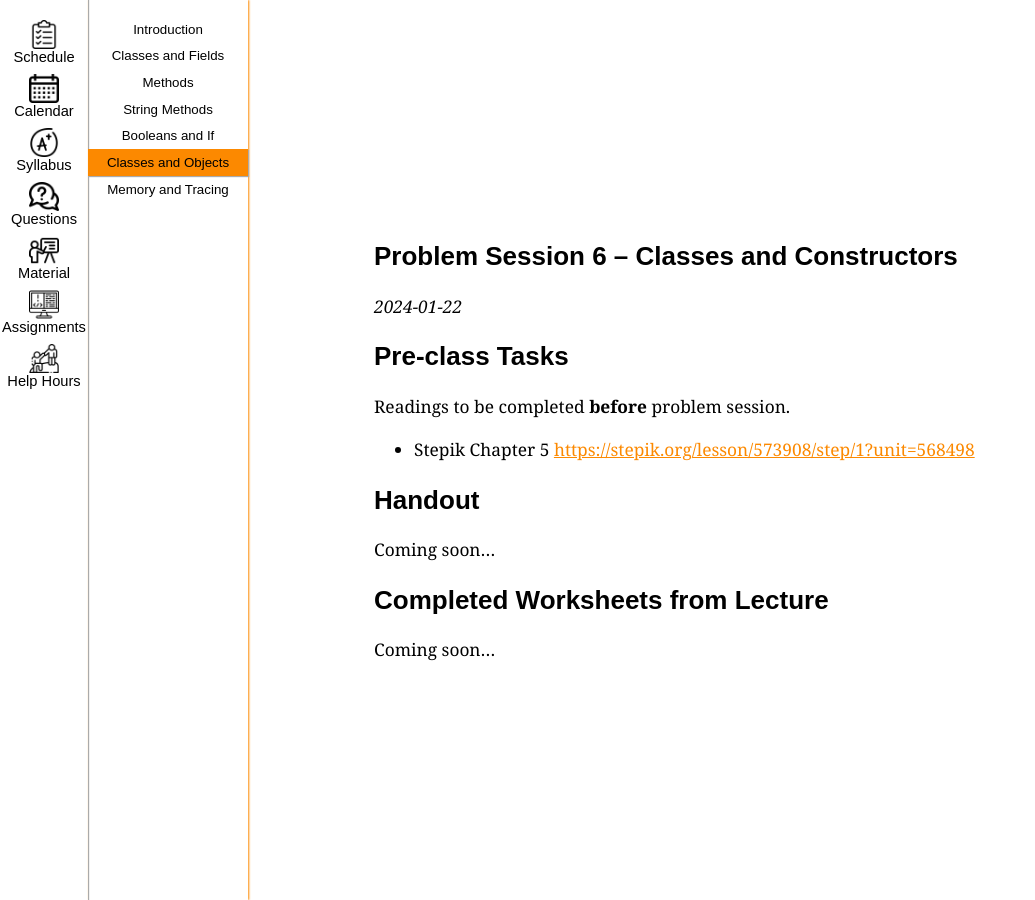
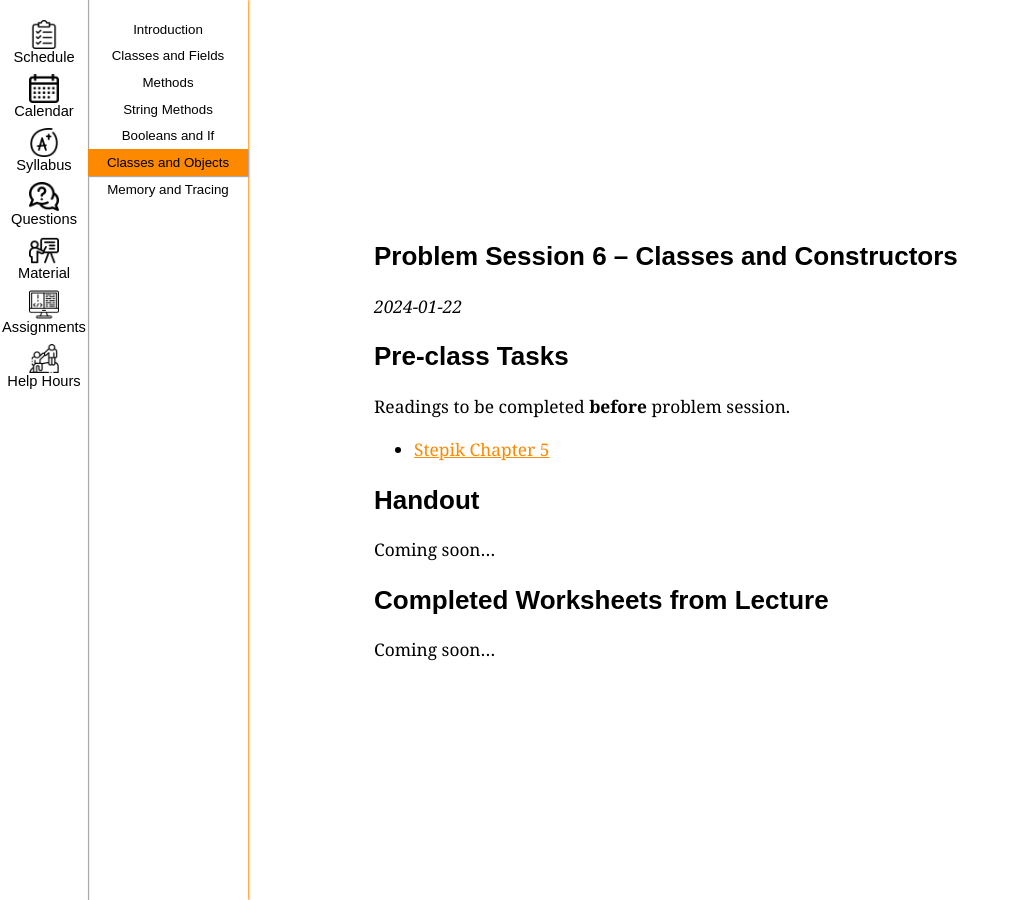
Before and after one commit to ucsd-cse8b-w24/ucsd-cse8b-w24, a Jekyll site: the page built from _lectures/lecture6.md, in a window 1280 px wide. Shown: the whole page, without its empty margins (0-1035 px from the left). Built offline with Jekyll 4.4.1, drawn with Linux system fonts in a browser that asks for light colours; part of the change alters nothing that is shown.

Commit message:
Update lecture6.md

```diff
--- a/_lectures/lecture6.md
+++ b/_lectures/lecture6.md
@@ -13,7 +13,7 @@ _{{ page.released-on }}_
 
 Readings to be completed **before** problem session.
 
-- Stepik Chapter 5 [https://stepik.org/lesson/573908/step/1?unit=568498](https://stepik.org/lesson/573908/step/1?unit=568498)
+- [Stepik Chapter 5](https://stepik.org/lesson/573908/step/1?unit=568498){:target="_blank"}
 
 ## Handout
 
```
